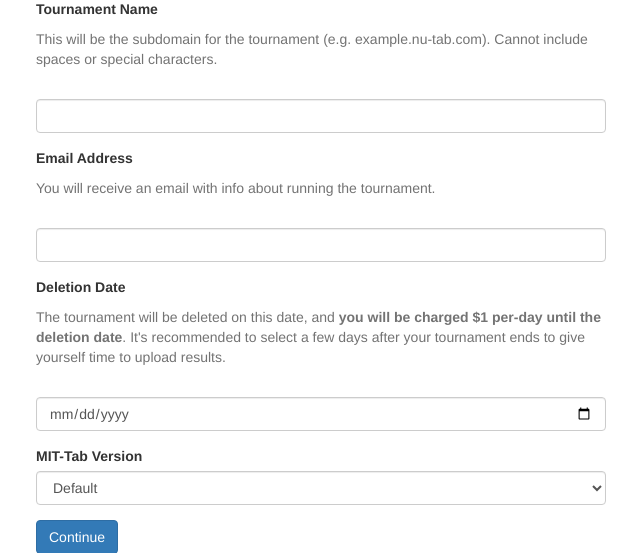
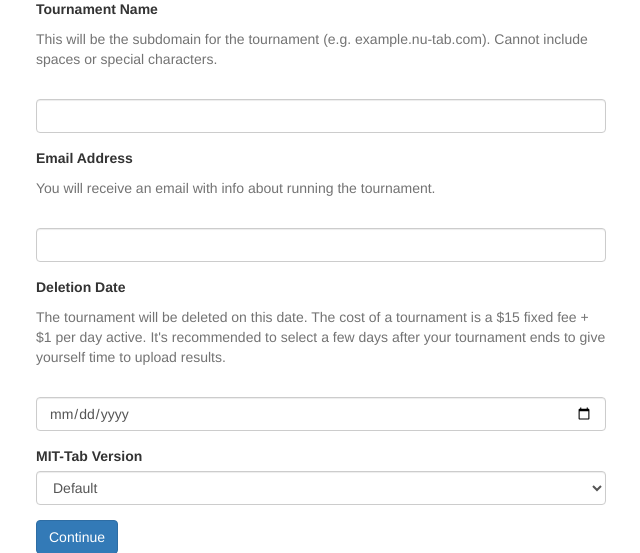
Before and after one commit to MIT-Tab/mittab-deploy, a Flask app: page /tournaments/new in a window 1280 px wide. Shown: the part 111-664 px from the top of the page, without its empty margins (319-959 px from the left). Run offline with Flask 3, Linux system fonts and the light colour scheme; parts of the project's set-up code (start-up, migrations or seed data) failed here and were passed over; some libraries are stand-ins or nearby versions.

Commit message:
Pricing updates

```diff
--- a/deployer/clients/stripe.py
+++ b/deployer/clients/stripe.py
@@ -7,8 +7,9 @@ __secret_key = os.environ['STRIPE_SECRET_KEY']
 
 stripe.api_key = __secret_key
 
-DAILY_COST_TEST_TOURNAMENT = 400
-DAILY_COST                 = 400
+FIXED_COST                 = 1500
+DAILY_COST_TEST_TOURNAMENT = 100
+DAILY_COST                 = 100
 
 def get_publishable_key():
     return __publishable_key
--- a/deployer/templates/confirm.html
+++ b/deployer/templates/confirm.html
@@ -54,7 +54,7 @@ document.addEventListener('DOMContentLoaded', function() {
 <pre>
 Name: {{ tournament.name }}
 Deletion date: {{ tournament.deletion_date }}
-Base cost: {{ cents_as_string(base_cost) }}
+Base cost: {{cents_as_string(fixed_cost + base_cost)}}
 (Optional) Test tournament cost: {{ cents_as_string(test_cost) }}
 </pre>
 <br/>
--- a/deployer/templates/extend.html
+++ b/deployer/templates/extend.html
@@ -61,7 +61,7 @@ Deletion date: {{ tournament.deletion_date }}
   <div class="form-group">
     {{ form.days.label }}
     <span class="help-block">
-      Number of days to extend the deletion date for. <b>You will be charged $0.50/day</b>
+      Number of days to extend the deletion date for. <b>You will be charged $1.00/day</b>
     </span>
     {% for error in form.days.errors %}
       <span class="text-danger">[{{error}}]</span>
--- a/deployer/templates/new.html
+++ b/deployer/templates/new.html
@@ -38,7 +38,8 @@
     <div class="form-group">
       {{ form.deletion_date.label }}
       <span class="help-block">
-        The tournament will be deleted on this date, and <b>you will be charged $1 per-day until the deletion date</b>.
+        The tournament will be deleted on this date. The cost of a tournament is
+        a $15 fixed fee + $1 per day active.
 
         It's recommended to select a few days after your tournament ends to give
         yourself time to upload results.
--- a/deployer/views/public.py
+++ b/deployer/views/public.py
@@ -45,12 +45,13 @@ def confirm_tournament(app_id):
     elif app.confirmed: return ("Tournament already paid for and finalized", 422)
 
     days_active = (app.deletion_date - datetime.now().date()).days + 1
+    fixed_cost = stripe.FIXED_COST
     base_cost = stripe.DAILY_COST * days_active
     test_cost = stripe.DAILY_COST_TEST_TOURNAMENT * days_active
     form = ConfirmTournamentForm()
 
     if request.method == "POST" and form.validate_on_submit():
-        cost = base_cost + test_cost if form.add_test.data else base_cost
+        cost = fixed_cost + base_cost + test_cost if form.add_test.data else base_cost
         if stripe.charge(app.email, form.stripe_token.data, cost):
             app.set_status('Initializing')
             app.active = True
@@ -85,6 +86,7 @@ def confirm_tournament(app_id):
                             tournament=app,
                             form=form,
                             stripe_key=stripe.get_publishable_key(),
+                            fixed_cost=stripe.FIXED_COST,
                             base_cost=base_cost,
                             test_cost=test_cost)
 
```
